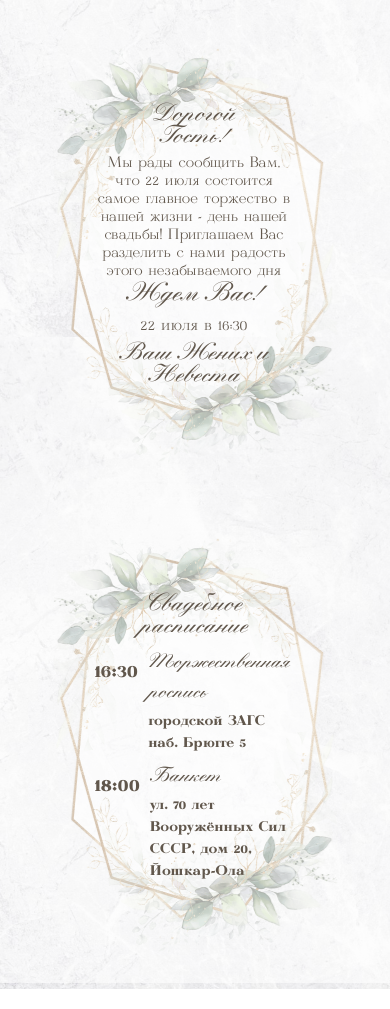
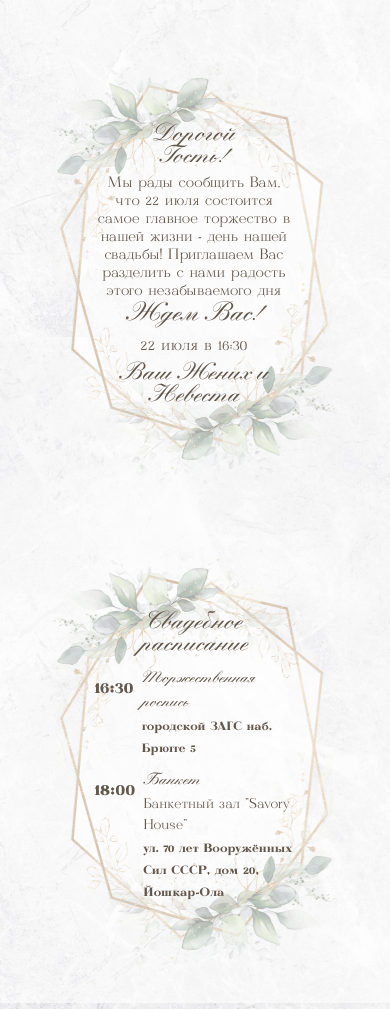
Before and after one commit to Chicony/marriage3, a plain HTML site: page index.html in a window 390 px wide. Shown: the part 507-1516 px from the top of the page. Drawn offline with nearby package versions, Linux system fonts and the light colour scheme.

Commit message:
change font size

```diff
--- a/index.html
+++ b/index.html
@@ -14,7 +14,7 @@
       <div class="container-banner">
         <div class="banner-title">
           <div class="title">
-            Никита </br> & </br> Алина
+            Никита </br> & </br> <span class="alina">Алина</span>
           </div>
           <div class="subtitle">Мы создаем семью</div>
           <div class="date">
@@ -57,7 +57,7 @@
             <div class="time">16:30</div>
             <div class="data">
               <div class="data-title">Торжественная роспись</div>
-              <div class="data-description">
+              <div class="data-description mobile">
                 Приглашаем Вас разделить вместе с нами радость создания новой семьи
               </div>
               <div class="data-subtitle">
@@ -70,7 +70,7 @@
             <div class="data">
               <div class="data-title">Банкет</div>
               <div class="data-description">
-                Банкетный зал "Savory house"
+                Банкетный зал "Savory House"
               </div>
               <div class="data-subtitle">
                 ул. 70 лет Вооружённых Сил СССР, дом 20, Йошкар-Ола
--- a/template/style/main.css
+++ b/template/style/main.css
@@ -41,6 +41,11 @@ body:before
     height: 100%;
     position: relative;
     z-index: -2;
+}
+
+.alina
+{
+    margin-left: -14px;
 }
 
 .container-banner{
@@ -307,7 +312,7 @@ body:before
     .container-timer
     {
         height: 80px;
-        margin-top: -70px;
+        margin-top: -50px;
     }
 
     .timer .box
@@ -353,11 +358,11 @@ body:before
 
     .section-title .row-item .time
     {
-        padding-right: 10px;
-        font-size: 20px;
+        padding-right: 8px;
+        font-size: 18px;
     }
 
-    .section-title .data-description
+    .section-title .data-description.mobile
     {
         display: none;
     }
@@ -367,4 +372,19 @@ body:before
         margin-bottom: 0;
         margin-top: 10px;
     }
+
+    .section-title .data-title
+    {
+        font-size: 16px;
+    }
+
+    .section-title .data-subtitle
+    {
+        font-size: 12px;
+    }
+
+    .section-title .data-description
+    {
+        margin-bottom: 2px;
+    }
 }
```
